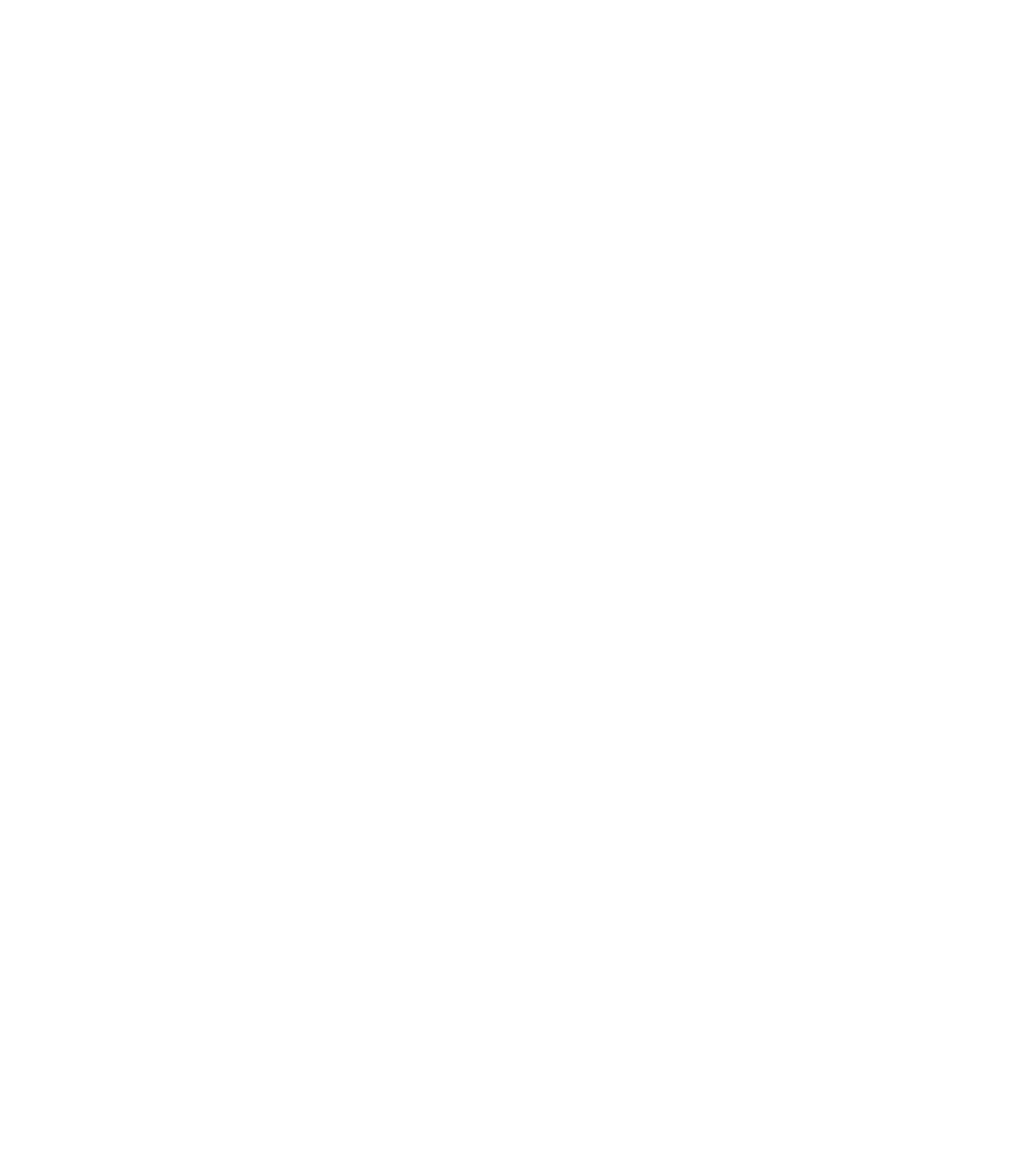
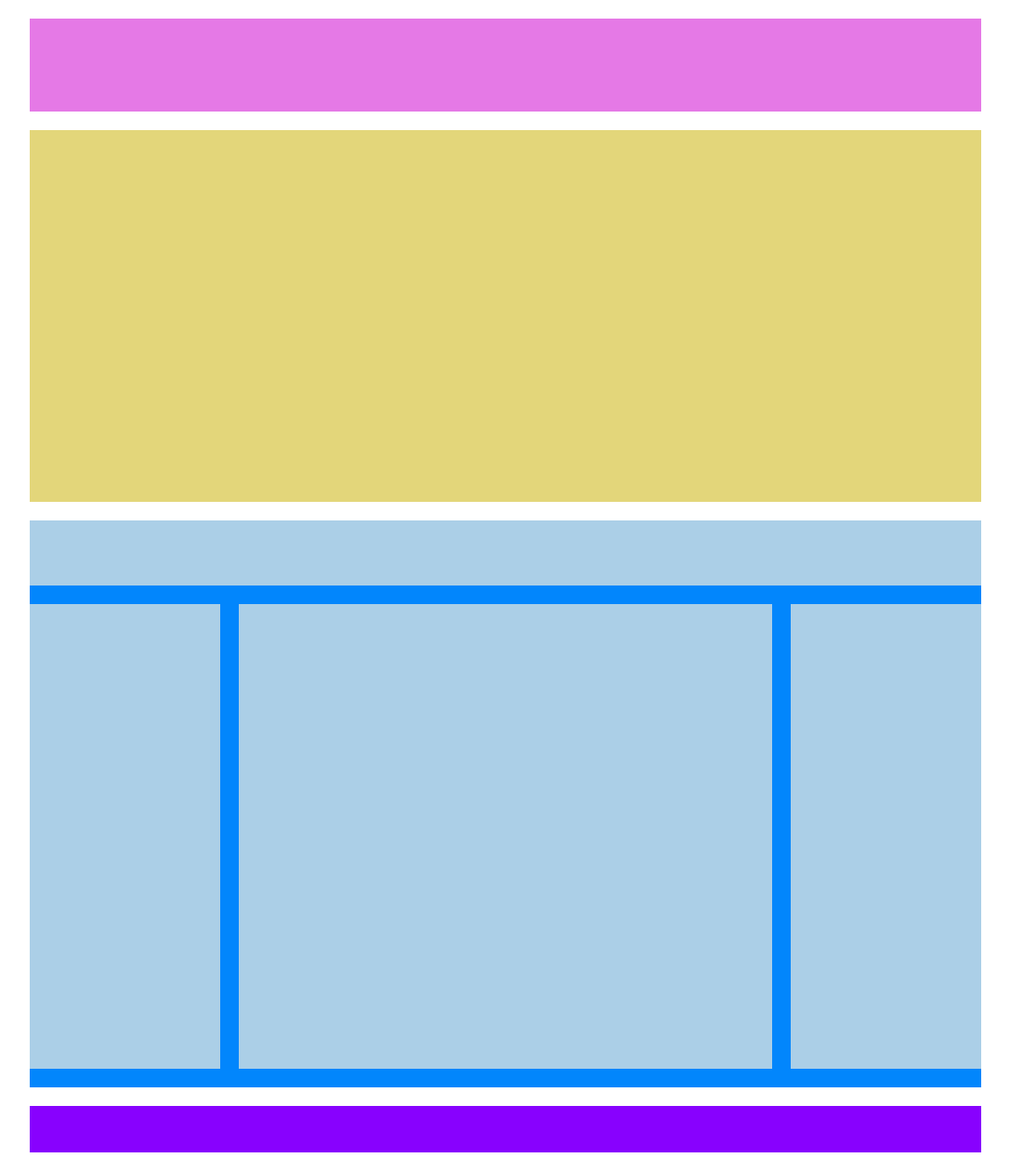
Before and after one commit to LisignoliMichele/htmlcss-struttura-wp, a plain HTML site: page index.html in a window 1280 px wide. Shown: the whole page at 93% size, without its empty margins (96-1183 px from the left). Before the commit the page ends 800 px from the top, so only its background shows below. Drawn offline with Linux system fonts and the light colour scheme.

Commit message:
defined page structure

```diff
--- a/css/style.css
+++ b/css/style.css
@@ -6,9 +6,56 @@
 }
 /* /reset */
 /* proprietá clearfix */
-.clearfix{
+.clearfix::after{
   content:"";
   display: block;
   clear:both;
 }
 /* /proprietá clearfix */
+.home_page{
+  width:80%;
+  margin: auto;
+}
+header{
+  height: 100px;
+  background-color: #e579e6;
+  margin:20px 0;
+}
+.banner{
+  height: 400px;
+  background-color: #e3d67a;
+  margin:20px 0;
+}
+.sections_container{
+  background-color: #0286fc;
+  margin-bottom: 20px;
+}
+.sections_title{
+  height: 70px;
+  background-color: #abcfe7;
+  margin-bottom: 20px;
+}
+.section_1{
+  height: 500px;
+  width:20%;
+  background-color: #abcfe7;
+  float: left;
+}
+.section_2{
+  height: 500px;
+  width:56%;
+  background-color: #abcfe7;
+  float: left;
+  margin: 0 2% 2% 2%;
+}
+.section_3{
+  height: 500px;
+  width:20%;
+  background-color: #abcfe7;
+  float: left;
+}
+footer{
+  height: 50px;
+  background-color: #8801fe;
+  margin-bottom: 20px;
+}
--- a/index.html
+++ b/index.html
@@ -6,6 +6,7 @@
     <title>WP</title>
   </head>
   <body>
+    <div class="home_page">
       <!-- intestazione -->
       <header></header>
       <!-- /intestazione -->
@@ -15,7 +16,7 @@
         <div class="banner"></div>
         <!-- /banner -->
         <!-- ciccia -->
-      <div class="sections_container">
+        <div class="sections_container clearfix">
           <div class="sections_title"></div>
           <section class="section_1"></section>
           <section class="section_2"></section>
@@ -28,5 +29,6 @@
       <!-- piede pagina -->
       <footer></footer>
       <!-- /piede pagina -->
+    </div>
   </body>
 </html>
```
Lines whose indentation alone changed are shown as unchanged.
